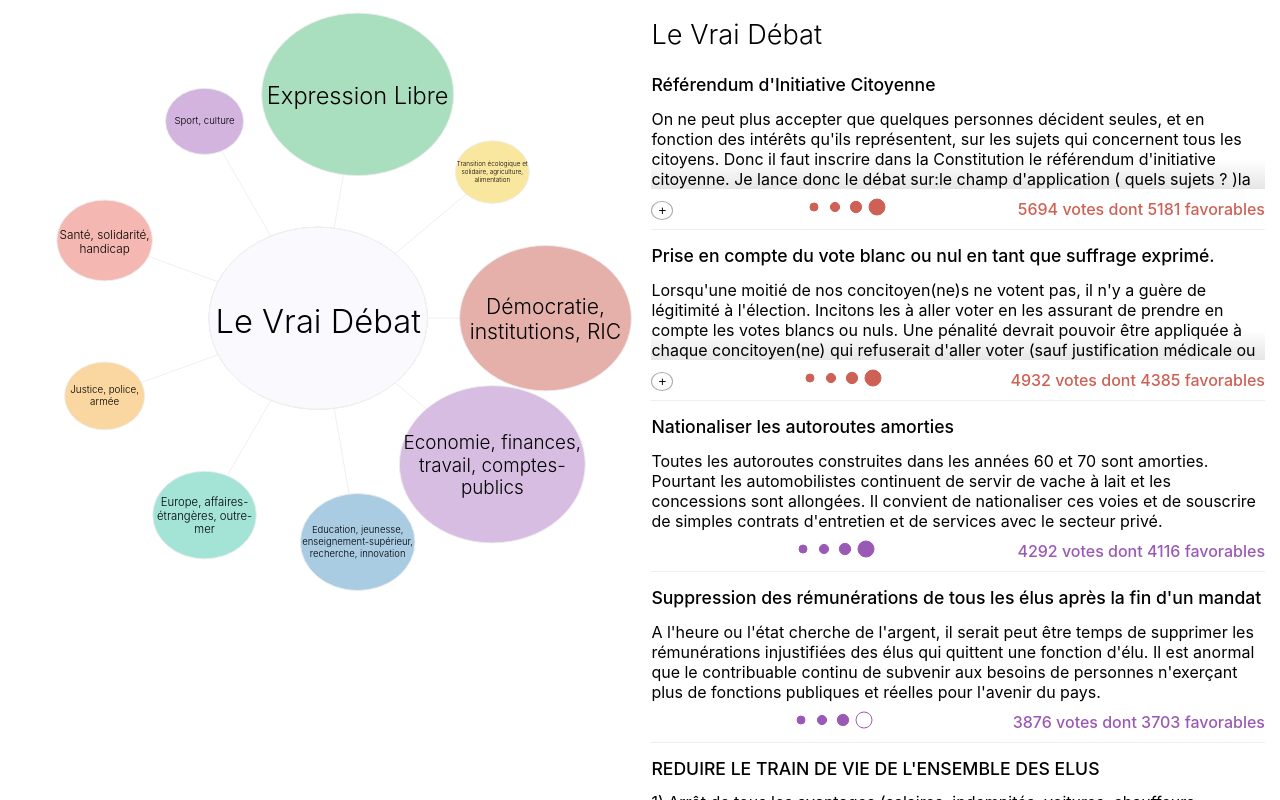
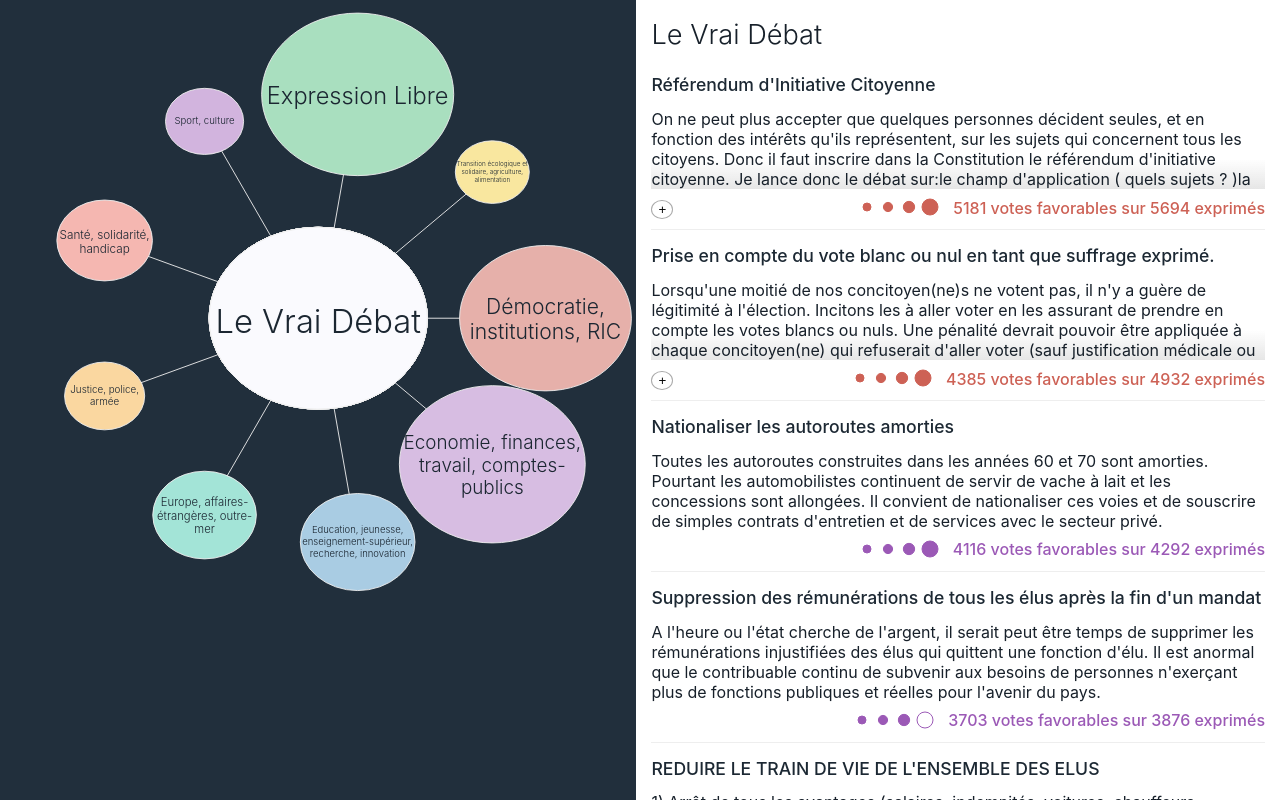
Before and after one commit to tonio73/le-vrai-debat, a React (Create React App) app in the folder app/: page / in a window 1280 px wide. Built offline with nearby package versions, Linux system fonts and the light colour scheme.

Commit message:
Update style, layout following the review of this morning

```diff
--- a/app/src/App.css
+++ b/app/src/App.css
@@ -5,10 +5,12 @@
   min-height: 100vh;
   max-height: 100vh;
   height: 100vh;
+  flex-direction: row;
 }
 
 .chart-wrap {
   flex: 50% 1;
+  background-color: #212F3C;
 }
 
 .contributions-wrap {
@@ -32,7 +34,7 @@ svg .node-shape{
 
 svg .node-shape.selected{
   stroke-width: 3px;
-  stroke: #faa;
+  stroke: #f00;
 }
 
 svg .label {
@@ -47,14 +49,11 @@ svg .label span{
   vertical-align: middle;
 }
 
-.scale svg circle{
-  stroke-width: 1px;
-}
-
 /*= Contribution list =*/
 
 .contribution-list {
   overflow: scroll;
+  color: #17202A;
 }
 
 .contribution-list-title {
@@ -79,6 +78,7 @@ svg .label span{
   padding-bottom: 2px;
   font-size: 1.1em;
   font-weight: 500;
+  color: #1C2833;
 }
 
 .contribution-list-item .contribution-body{
@@ -103,25 +103,38 @@ svg .label span{
 }
 
 .contribution-list-item .bottom{
-  /*padding-top: 5px;*/
   display: flex;
   justify-content: space-between;
+  align-items: center;
 }
 
 .contribution-list-item .buttons {
-  align-self: center;
   color: inherit;
 }
 
 .contribution-list-item .buttons button{
   background-color: transparent;
   border-radius: 100%;
+  display: flex;
   border: 1px solid #aaa;
 }
 
-.contribution-list .vote-count {
+.contribution-list-item .vote-count {
   font-weight: 500;
-  align-self: center;
+  display: flex;
+  align-items: center;
+}
+
+.contribution-list .vote-count .count {
+  padding-bottom: 3px;
+}
+
+.contribution-list-item .scale {
+  margin-right: 10px;
+}
+
+.scale svg circle{
+  stroke-width: 1px;
 }
 
 /*= Misc. =*/
--- a/app/src/App.js
+++ b/app/src/App.js
@@ -24,7 +24,7 @@ function App() {
                             '#1ABC9C', '#F39C12', '#E74C3C',
                             '#8E44AD',  '#27AE60', '#F1C40F']
 
-  // Contribution "quantiles" = repartition by importance
+  // Contribution "quantiles" = repartition by importance of number of positive votes
   const quantiles = [500, 1000, 2500, 4000]
 
   const [loaded, setLoaded] = React.useState(false)
--- a/app/src/components/ContributionList.js
+++ b/app/src/components/ContributionList.js
@@ -33,7 +33,7 @@ const ContributionItem = (props) => {
       else {
         setShowExpand(true)
       }
-    }, 10)
+    }, 100)
   }, [bodyRef])
 
   const dynStyle = {
@@ -49,8 +49,10 @@ const ContributionItem = (props) => {
     </div>
     <div className="bottom">
       <div className="buttons">{showExpand && <button onClick={toggleExpand}>{command}</button>}</div>
+      <div className className="vote-count" style={dynStyle}>
       <div className="scale"><Scale radius={8} color={props.color} score={props.contrib.contributions_votesCountOk} quantiles={props.quantiles}></Scale></div>
-      <div className="vote-count"  style={dynStyle}>{props.contrib.contributions_votesCount} votes dont {props.contrib.contributions_votesCountOk} favorables</div>
+      <div className="count">{props.contrib.contributions_votesCountOk} votes favorables sur {props.contrib.contributions_votesCount} exprimés</div>
+      </div>
     </div>
   </li>
 }
--- a/app/src/components/NetworkGraph.js
+++ b/app/src/components/NetworkGraph.js
@@ -11,7 +11,7 @@ const NetworkGraph = (props) => {
   const centerX = props.width / 2, centerY = props.height / 2
 
   // Ring 1 : main topics
-  const ring1Radius = 250, ring1RadiusDeltaSel = 60;
+  const ring1Radius = 250, ring1RadiusDeltaSel = 130;
   const ring1PhaseShift = 2 * Math.PI / (graph.nodes.length);
 
   // Ring 2 : keywords
--- a/app/src/index.css
+++ b/app/src/index.css
@@ -5,6 +5,8 @@ body {
     sans-serif;
   -webkit-font-smoothing: antialiased;
   -moz-osx-font-smoothing: grayscale;
+
+  color: #1B2631;
 }
 
 code {
```
